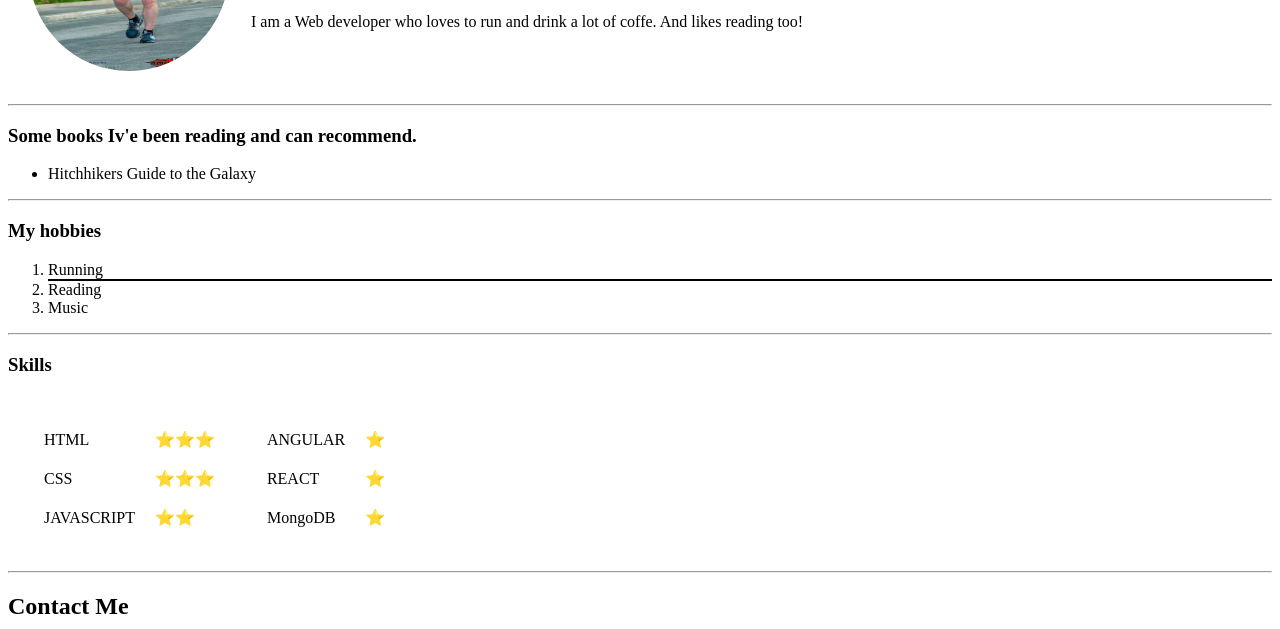
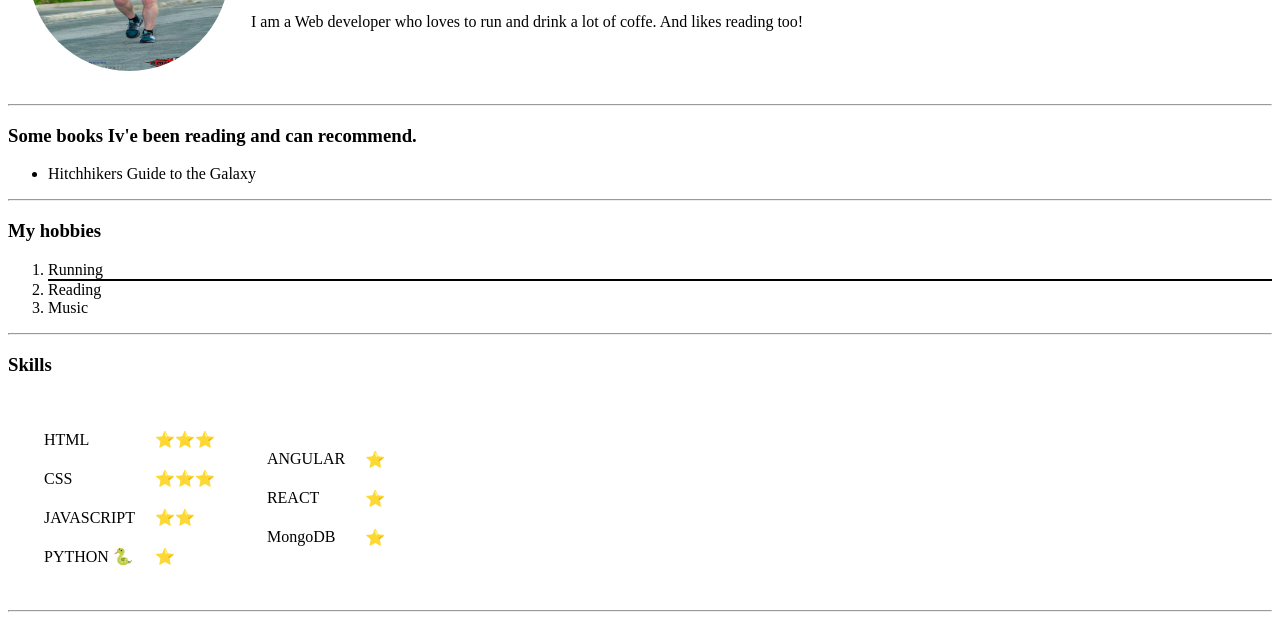
Before and after one commit to andreaslarssamils/al, a plain HTML site: page index.html in a window 1280 px wide. Shown: the part 158-787 px from the top of the page. Drawn offline with Linux system fonts and the light colour scheme.

Commit message:
Added a skill

```diff
--- a/index.html
+++ b/index.html
@@ -59,6 +59,10 @@
                 <td>JAVASCRIPT</td>
                 <td>⭐⭐</td>
               </tr>
+              <tr>
+                <td>PYTHON 🐍</td>
+                <td>⭐</td>
+              </tr>
             </tbody>
           </table>
         </td>
```
